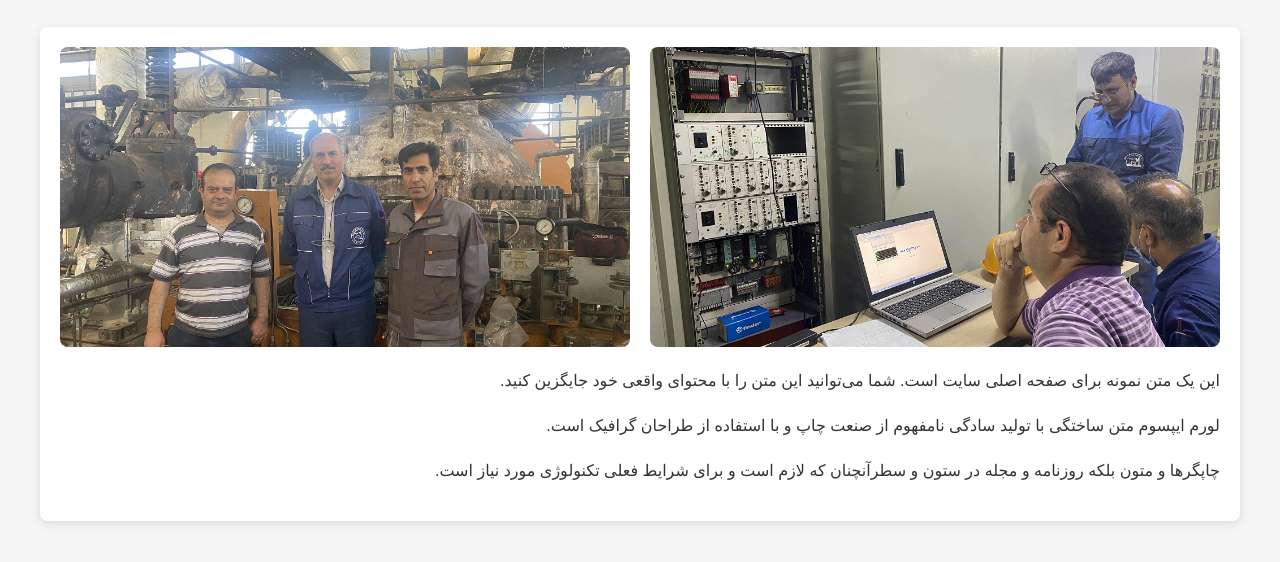
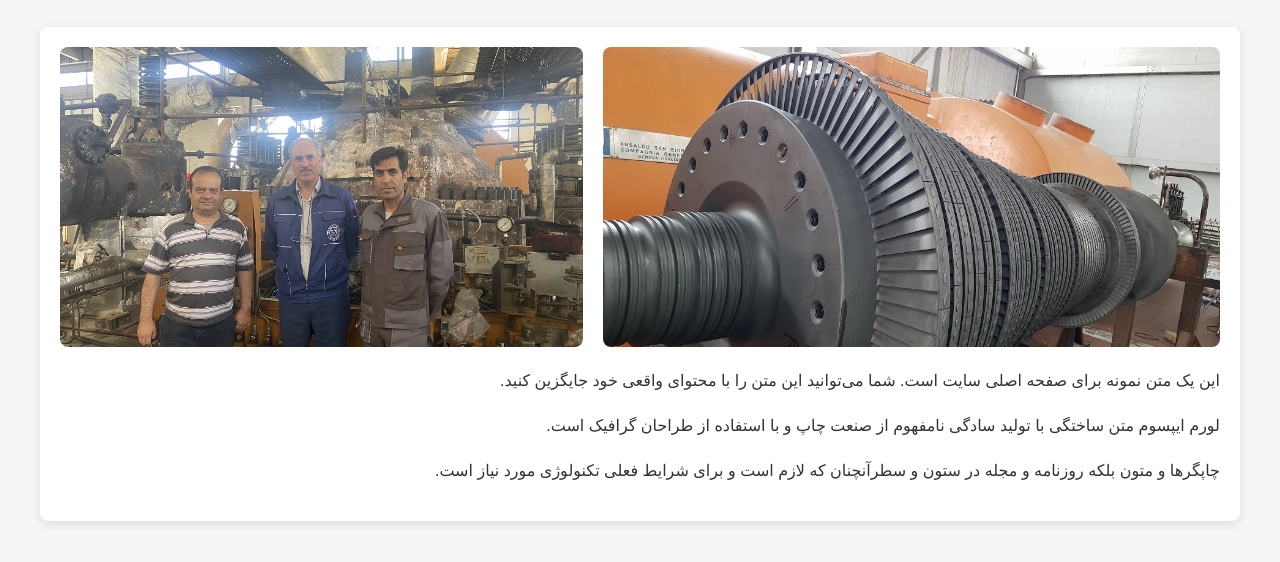
Before and after one commit to PayeshTurbine/test2, a plain HTML site: page index.html in a window 1280 px wide. Shown: the part 156-718 px from the top of the page. Drawn offline with Linux system fonts and the light colour scheme.

Commit message:
Update index.html

```diff
--- a/index.html
+++ b/index.html
@@ -26,7 +26,7 @@
 
         <div class="home-content">
             <div class="home-images">
-                <img src="images/homepic1.JPG" alt="تصویر اول صفحه اصلی">
+                <img src="images/selection1/image1.jpg" alt="تصویر اول صفحه اصلی">
                 <img src="images/homepic2.JPG" alt="تصویر دوم صفحه اصلی">
             </div>
 
```
